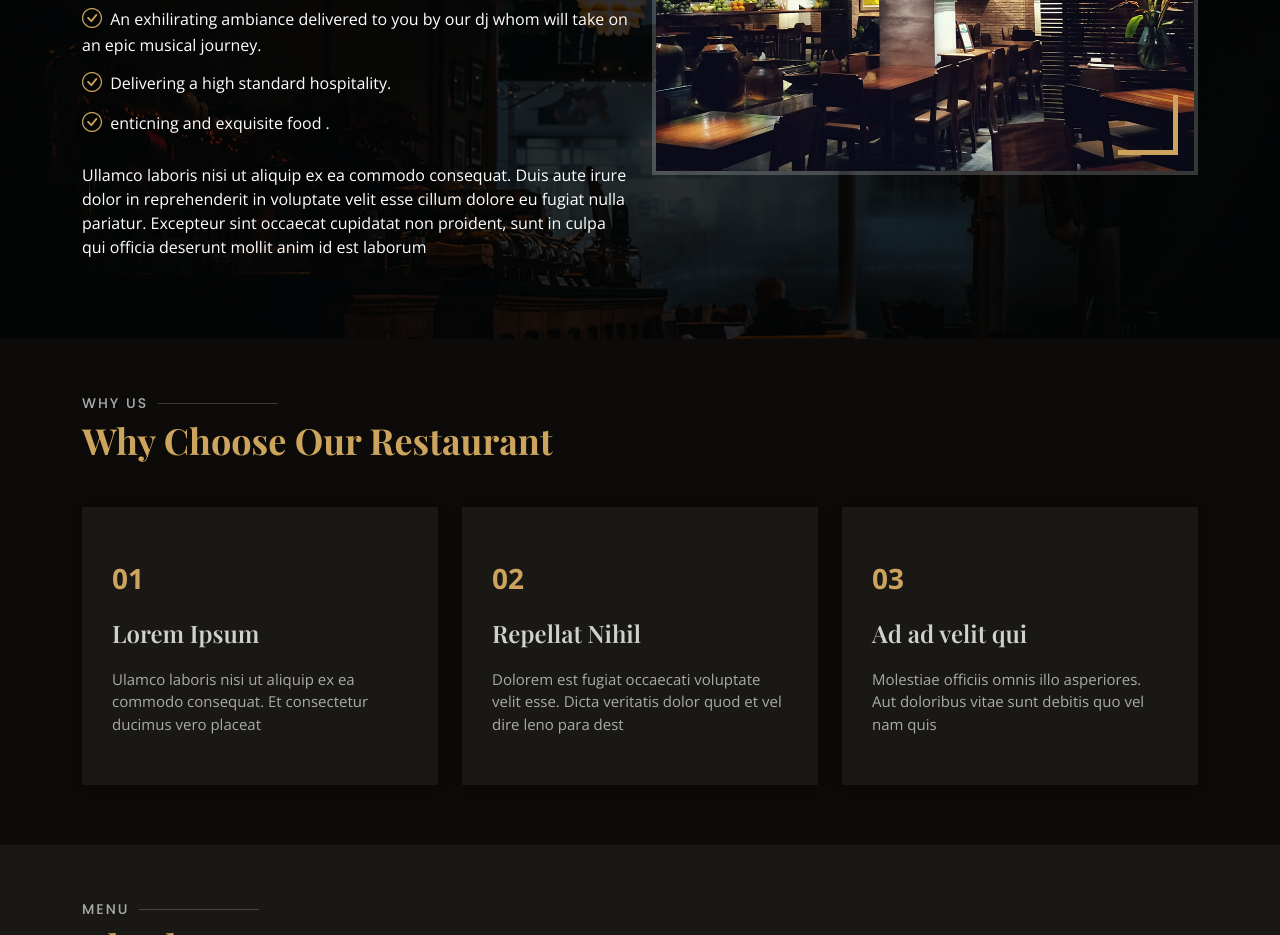
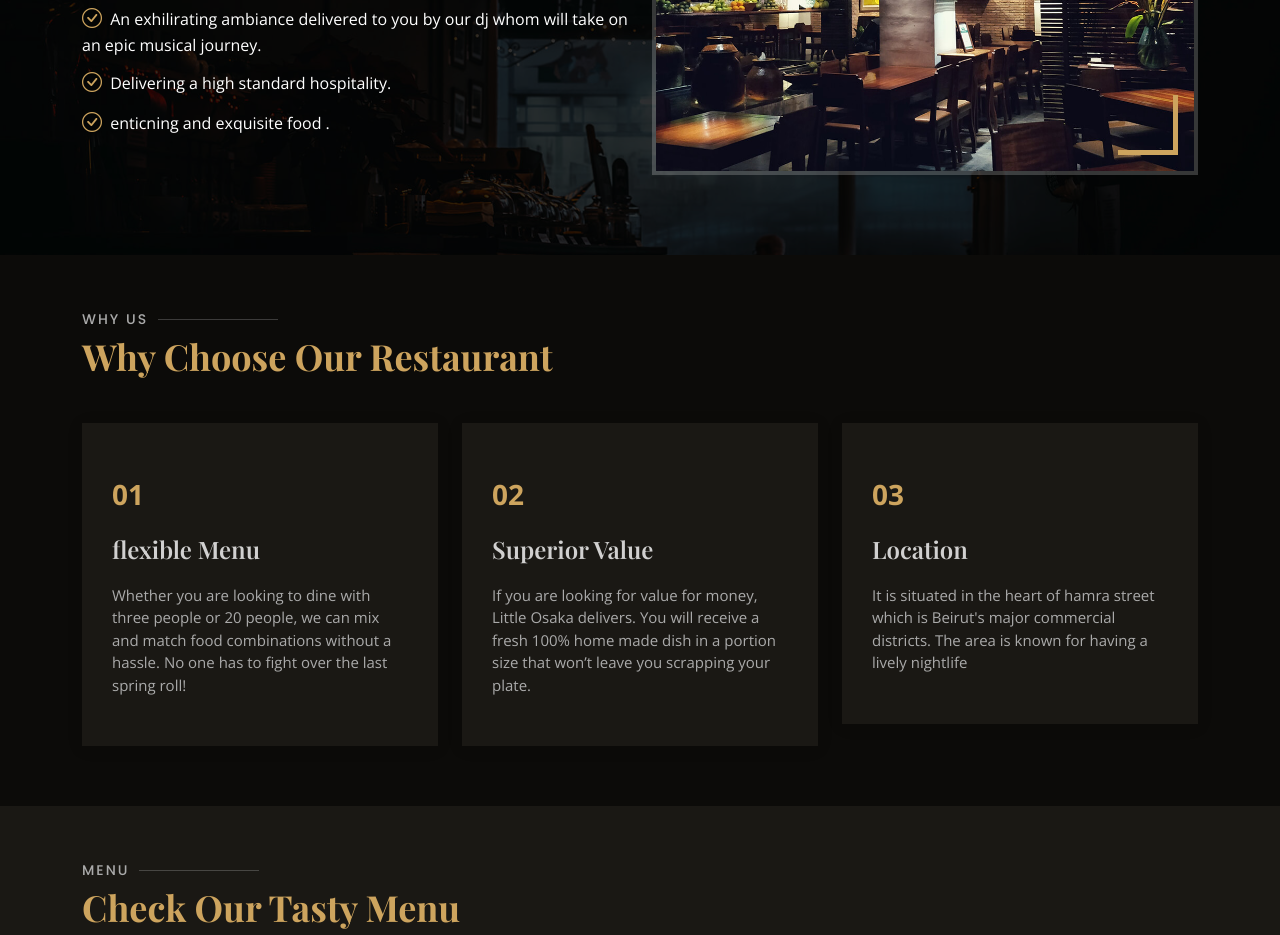
Before and after one commit to amenakhalife/restaurantly, a plain HTML site: page index.html in a window 1280 px wide. Shown: the part 1113-2048 px from the top of the page. Drawn offline with nearby package versions, Linux system fonts and the light colour scheme; a web font is replaced by a local one.

Commit message:
change has been made

```diff
--- a/index.html
+++ b/index.html
@@ -142,11 +142,7 @@
               <li><i class="bi bi-check-circle"></i> Delivering a high standard hospitality.</li>
               <li><i class="bi bi-check-circle"></i> enticning and exquisite food .</li>
             </ul>
-            <p>
-              Ullamco laboris nisi ut aliquip ex ea commodo consequat. Duis aute irure dolor in reprehenderit in voluptate
-              velit esse cillum dolore eu fugiat nulla pariatur. Excepteur sint occaecat cupidatat non proident, sunt in
-              culpa qui officia deserunt mollit anim id est laborum
-            </p>
+
           </div>
         </div>
 
@@ -167,24 +163,24 @@
           <div class="col-lg-4">
             <div class="box" data-aos="zoom-in" data-aos-delay="100">
               <span>01</span>
-              <h4>Lorem Ipsum</h4>
-              <p>Ulamco laboris nisi ut aliquip ex ea commodo consequat. Et consectetur ducimus vero placeat</p>
+              <h4>flexible Menu</h4>
+              <p>Whether you are looking to dine with three people or 20 people,  we can mix and match food combinations without a hassle. No one has to fight over the last spring roll!</p>
             </div>
           </div>
 
           <div class="col-lg-4 mt-4 mt-lg-0">
             <div class="box" data-aos="zoom-in" data-aos-delay="200">
               <span>02</span>
-              <h4>Repellat Nihil</h4>
-              <p>Dolorem est fugiat occaecati voluptate velit esse. Dicta veritatis dolor quod et vel dire leno para dest</p>
+              <h4>Superior Value</h4>
+              <p>If you are looking for value for money, Little Osaka delivers. You will receive a fresh 100% home made dish in a portion size that won’t leave you scrapping your plate.</p>
             </div>
           </div>
 
           <div class="col-lg-4 mt-4 mt-lg-0">
             <div class="box" data-aos="zoom-in" data-aos-delay="300">
               <span>03</span>
-              <h4> Ad ad velit qui</h4>
-              <p>Molestiae officiis omnis illo asperiores. Aut doloribus vitae sunt debitis quo vel nam quis</p>
+              <h4> Location</h4>
+              <p>It is situated in the heart of hamra street which is Beirut's major commercial districts. The area is known for having a lively nightlife</p>
             </div>
           </div>
 
```
